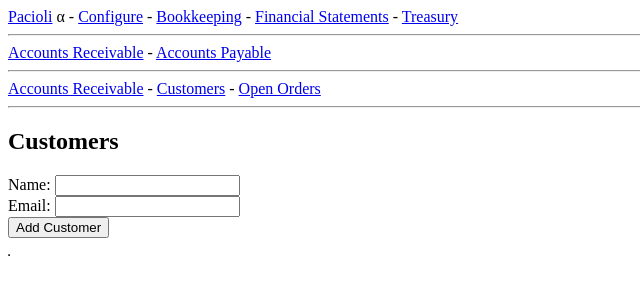
After one commit to LainZWired/pacioli, a Flask app: page /Treasury/AccountsReceivable/Customers in a window 1280 px wide. The commit adds this page. Shown: the top 300 px of the page, without its empty margins (0-640 px from the left). Run offline with Flask 2, Linux system fonts and the light colour scheme; data that the repository does not hold is empty; parts of the project's set-up code (start-up, migrations or seed data) failed here and were passed over.

Commit message:
working on treasury

```diff
--- a/pacioli/forms.py
+++ b/pacioli/forms.py
@@ -61,3 +61,7 @@ class JournalEntry(Form):
     currency = SelectField(
                 choices=[('Satoshis', 'Satoshis'),
                          ('USD', 'USD')])
+
+class NewCustomer(Form):
+    name = TextField("Name")
+    email = TextField("Email")
--- a/pacioli/templates/base.html
+++ b/pacioli/templates/base.html
@@ -3,11 +3,11 @@
     <title>Pacioli</title>
   </head>
   <body>
-    <a href="/">Pacioli</a> α -
-    <a href="/Configure">Configure</a> -
-    <a href="/Bookkeeping">Bookkeeping</a> -
-    <a href="/FinancialStatements">Financial Statements</a> -
-    <a href="/Treasury">Treasury</a>
+    <a href="{{url_for('index')}}">Pacioli</a> α -
+    <a href="{{url_for('configure')}}">Configure</a> -
+    <a href="{{url_for('bookkeeping')}}">Bookkeeping</a> -
+    <a href="{{url_for('financial_statements')}}">Financial Statements</a> -
+    <a href="{{url_for('treasury')}}">Treasury</a>
     <hr>
     {% block content %}
     {% endblock %}
--- /dev/null
+++ b/pacioli/templates/treasury/customers.html
@@ -0,0 +1,32 @@
+{% extends "treasury/header_accounts_receivable.html" %}
+{% block accounts_receivable %}
+<h2>
+  Customers
+</h2>
+
+<form  action="/Treasury/AccountsReceivable/AddCustomer" method="POST">
+ Name: {{ customer_form.name() }}
+    <br>
+ Email: {{ customer_form.email() }}
+    <br>
+    <input type=submit value="Add Customer">
+</form>
+
+<table border="1">
+ {% for customer in customers %}
+ <tr>
+  <td>
+  {{customer.name}}
+ </td>
+  <td>
+  {{customer.email}}
+ </td>
+  <td>
+  {{customer.fingerprint}}
+ </td>
+ </tr>
+ {% endfor %}
+</table>
+
+
+{% endblock %}
--- /dev/null
+++ b/pacioli/templates/treasury/header_accounts_receivable.html
@@ -0,0 +1,8 @@
+{% extends "treasury/header_treasury.html" %}
+{% block treasury %}
+<a href="{{url_for('accounts_receivable')}}">Accounts Receivable</a> -
+<a href="{{url_for('customers')}}">Customers</a> -
+<a href="{{url_for('open_orders')}}">Open Orders</a>
+<hr>
+{% block accounts_receivable %}{% endblock %}
+{% endblock %}
--- /dev/null
+++ b/pacioli/templates/treasury/header_treasury.html
@@ -0,0 +1,7 @@
+{% extends "base.html" %}
+{% block content %}
+<a href="{{url_for('accounts_receivable')}}">Accounts Receivable</a> -
+<a href="{{url_for('accounts_payable')}}">Accounts Payable</a>
+<hr>
+{% block treasury %}{% endblock %}
+{% endblock %}
--- a/pacioli/views.py
+++ b/pacioli/views.py
@@ -31,6 +31,7 @@ from pacioli.accounting.memoranda import process_filestorage
 import pacioli.accounting.ledgers as ledgers
 import pacioli.accounting.rates as rates
 import pacioli.accounting.valuations as valuations
+import pacioli.treasury.treasury as treasury_functions
 
 @app.route('/')
 def index():
@@ -727,3 +728,75 @@ def statement_of_cash_flows(currency, period):
             currency = currency,
             elements = elements,
             net_income = net_income)
+
+@app.route('/Treasury')
+def treasury():
+    return redirect(url_for('accounts_receivable'))
+
+@app.route('/Treasury/AccountsReceivable')
+def accounts_receivable():
+    classificationform = forms.NewClassification()
+    accountform = forms.NewAccount()
+    subaccountform = forms.NewSubAccount()
+    subaccounts = models.Subaccounts.query.all()
+    return render_template("treasury/accounts_receivable.html")
+
+@app.route('/Treasury/AccountsReceivable/Customers')
+def customers():
+    customers = models.Customers.query.all()
+    customer_form = forms.NewCustomer()
+    return render_template("treasury/customers.html",
+        customer_form=customer_form,
+        customers=customers)
+
+@app.route('/Treasury/AccountsReceivable/AddCustomer', methods=['POST','GET'])
+def add_customer():
+    if request.method == 'POST':
+        form = request.form.copy().to_dict()
+        customer_id = str(uuid.uuid4())
+        name = form['name']
+        email = form['email']
+        fingerprint = treasury_functions.get_fingerprint(email)
+        customer = models.Customers(id=customer_id, name=name, email=email, fingerprint=fingerprint)
+        db.session.add(customer)
+        db.session.commit()
+    return redirect(url_for('customers'))
+
+@app.route('/Treasury/AccountsReceivable/DeleteCustomer/<id>')
+def delete_customer(id):
+    customer = models.Accounts.query.filter_by(id=id).first()
+    db.session.delete(customer)
+    db.session.commit()
+    return redirect(url_for('customers'))
+
+@app.route('/Treasury/AccountsReceivable/OpenOrders')
+def open_orders():
+    classificationform = forms.NewClassification()
+    accountform = forms.NewAccount()
+    subaccountform = forms.NewSubAccount()
+    subaccounts = models.Subaccounts.query.all()
+    return render_template("treasury/open_orders.html")
+
+@app.route('/Treasury/AccountsPayable')
+def accounts_payable():
+    classificationform = forms.NewClassification()
+    accountform = forms.NewAccount()
+    subaccountform = forms.NewSubAccount()
+    subaccounts = models.Subaccounts.query.all()
+    return render_template("treasury/accounts_payable.html")
+
+@app.route('/Treasury/AccountsPayable/Vendors')
+def vendors():
+    classificationform = forms.NewClassification()
+    accountform = forms.NewAccount()
+    subaccountform = forms.NewSubAccount()
+    subaccounts = models.Subaccounts.query.all()
+    return render_template("treasury/vendors.html")
+
+@app.route('/Treasury/AccountsPayable/PurchaseOrders')
+def purchase_orders():
+    classificationform = forms.NewClassification()
+    accountform = forms.NewAccount()
+    subaccountform = forms.NewSubAccount()
+    subaccounts = models.Subaccounts.query.all()
+    return render_template("treasury/purchase_orders.html")
```
Also changed, not shown: pacioli/models.py (+5 -2 lines), pacioli/templates/treasury/accounts_payable.html (added, +9 -0 lines), pacioli/templates/treasury/accounts_receivable.html (added, +9 -0 lines), pacioli/templates/treasury/header_accounts_payable.html (added, +8 -0 lines), pacioli/templates/treasury/open_orders.html (added, +9 -0 lines), pacioli/templates/treasury/purchase_orders.html (added, +9 -0 lines), pacioli/templates/treasury/vendors.html (added, +9 -0 lines), pacioli/treasury/treasury.py (renamed from pacioli/treasury/invoice.py, +19 -1 lines).
